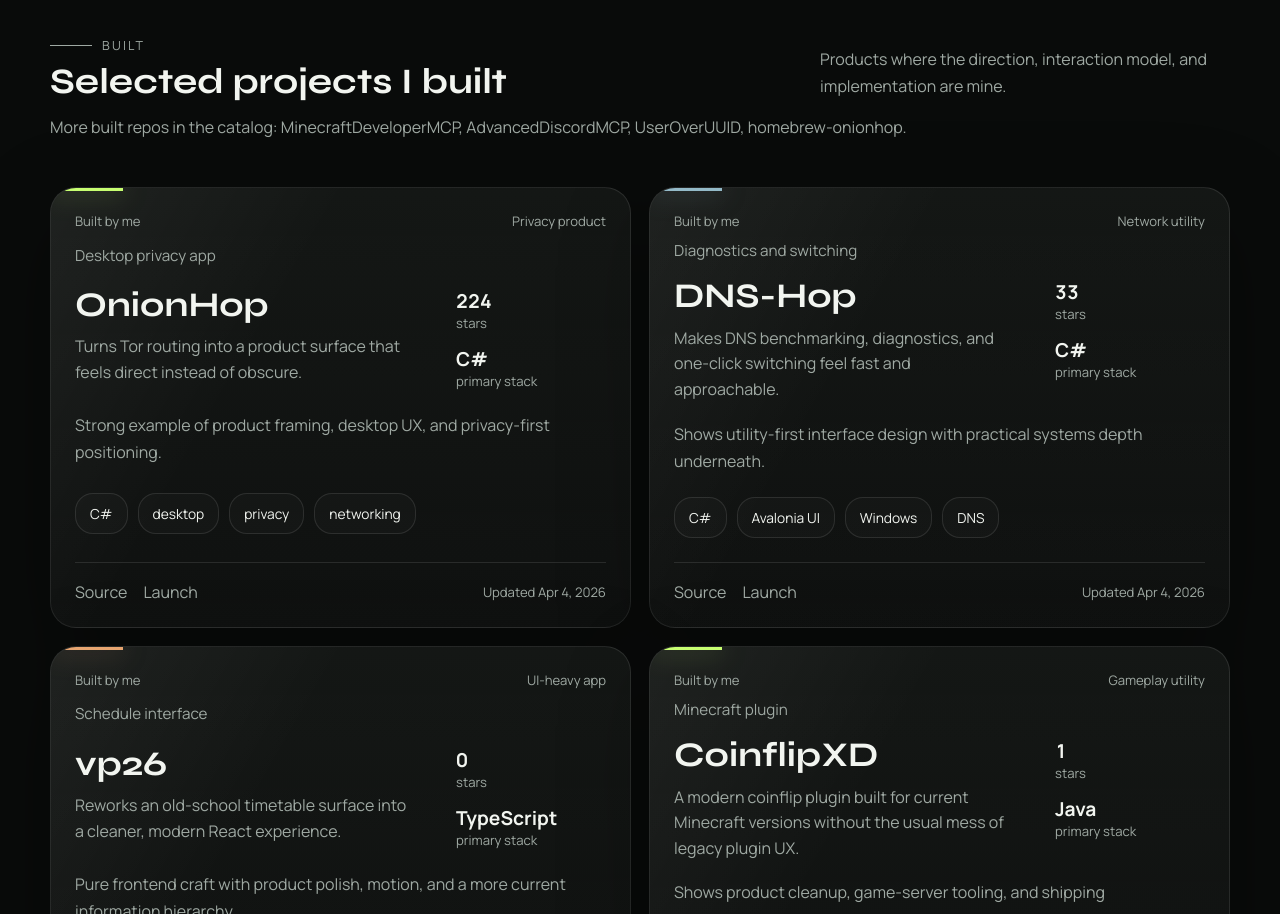
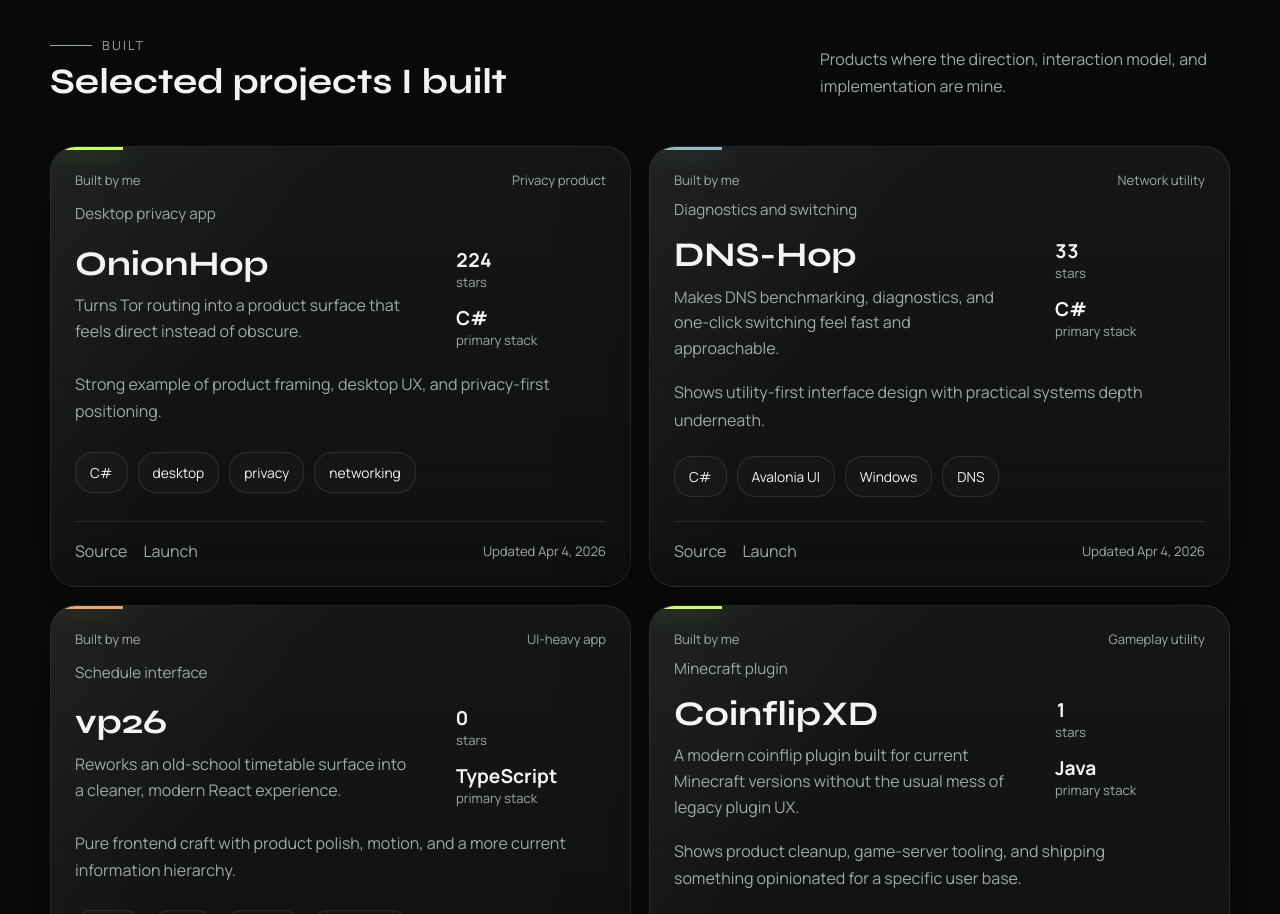
Before and after one commit to center2055/center2055, a React (Vite) app: page / in a window 1280 px wide. Shown: the part 1698-2612 px from the top of the page. Built offline with nearby package versions, Linux system fonts and the light colour scheme; no server answers.

Commit message:
Remove built repo list note

```diff
--- a/src/App.tsx
+++ b/src/App.tsx
@@ -213,9 +213,6 @@
   const builtProjects = projects.filter((project) => project.ownership === 'Built');
   const contributedProjects = projects.filter((project) => project.ownership === 'Contributed');
   const builtProjectsTotal = builtProjectCatalog.length;
-  const additionalBuiltProjects = builtProjectCatalog.filter(
-    (repoName) => !builtProjects.some((project) => project.name === repoName),
-  );
 
   const totalStars = sourceRepos.reduce((sum, repo) => sum + repo.stargazers_count, 0);
   const activeLanguages = new Set(
@@ -386,12 +383,6 @@
                 <p>Products where the direction, interaction model, and implementation are mine.</p>
               </div>
 
-              <p className="project-section-note">
-                More built repos in the catalog:
-                {' '}
-                {additionalBuiltProjects.join(', ')}.
-              </p>
-
               <div className="project-grid">
                 {builtProjects.map((project, index) => (
                   <ProjectPanel
--- a/src/styles.css
+++ b/src/styles.css
@@ -559,12 +559,6 @@
   line-height: 1.7;
 }
 
-.project-section-note {
-  margin: -8px 0 0;
-  color: var(--muted);
-  line-height: 1.7;
-}
-
 .project-grid {
   display: grid;
   grid-template-columns: repeat(12, minmax(0, 1fr));
```
